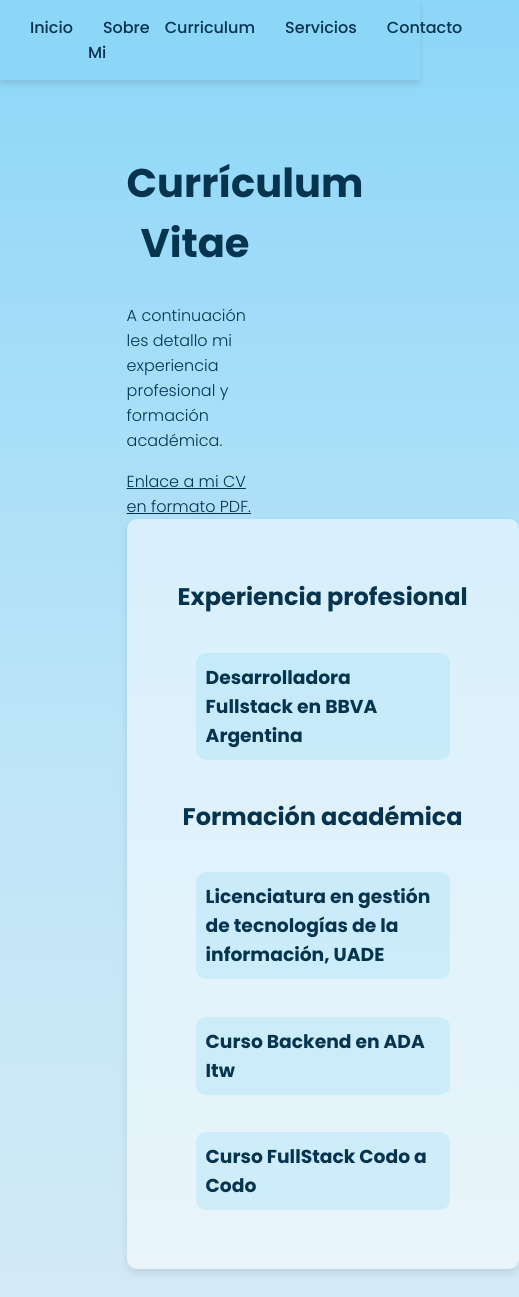
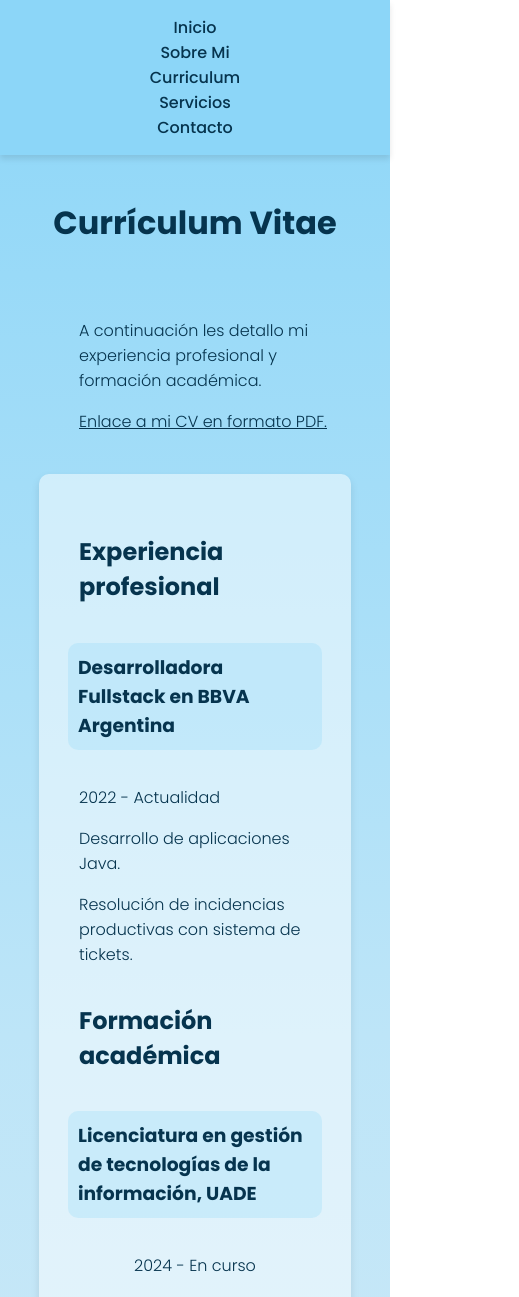
Before and after one commit to erikafarias/portfolio, a plain HTML site: page pages/resume.html in a window 390 px wide. Shown: the top 1297 px of the page, 519 px wide, since content can reach past the window. Drawn offline with Linux system fonts and the light colour scheme; a web font is replaced by a local one.

Commit message:
Responsive

```diff
--- a/pages/resume.html
+++ b/pages/resume.html
@@ -34,6 +34,7 @@
     </header>
     <main>
       <h1>Currículum Vitae</h1>
+      <div class="description-resume">
         <p>
           A continuación les detallo mi experiencia profesional y formación
           académica.
@@ -42,6 +43,8 @@
           href="https://drive.google.com/file/d/1XWT8hR12SZYZBUKrdtIC-agwJXl2d8mE/view?usp=sharing"
           >Enlace a mi CV en formato PDF.</a
         >
+      </div>
+
       <div class="card card-resume">
         <h2>Experiencia profesional</h2>
 
--- a/styles/style.css
+++ b/styles/style.css
@@ -1,4 +1,4 @@
-@import url('https://fonts.googleapis.com/css2?family=Playfair+Display:ital,wght@0,400..900;1,400..900&family=Poppins:ital,wght@0,100;0,200;0,300;0,400;0,500;0,600;0,700;0,800;0,900;1,100;1,200;1,300;1,400;1,500;1,600;1,700;1,800;1,900&display=swap');
+@import url('https://fonts.googleapis.com/css2?family=Poppins:ital,wght@0,100;0,200;0,300;0,400;0,500;0,600;0,700;0,800;0,900;1,100;1,200;1,300;1,400;1,500;1,600;1,700;1,800;1,900&display=swap');
 
 *{
     color: #06344e;
@@ -7,8 +7,9 @@
 
 body {
     background: linear-gradient(180deg,#8cd6f8, #bde5f8, #daecf5);
-    height: 100%;
-    margin: 0;
+    min-height: 100vh;
+    max-width: 100vw;
+    width: 100vw;
     margin: 0;
     padding: 0;
     font-family: "Poppins", sans-serif;
@@ -16,6 +17,30 @@ body {
     font-style: normal;
 }
 
+main {
+    min-height: 80vh;
+    width: auto;
+    margin: auto;
+    padding: 55px 0;
+}
+
+
+h1 {
+    font-size: 2.5rem;
+    text-align: center;
+    margin-bottom: 30px;
+}
+
+.card {
+    background-color: rgba(255, 255, 255, 0.5);
+    border-radius: 10px;
+    box-shadow: 0 4px 8px rgba(0, 0, 0, 0.1);
+    padding: 40px;
+    margin: auto;
+    width: 85%;
+    align-items: center;
+    justify-content: space-between;
+}
 
 nav {
     background-color: #8cd6f8;
@@ -32,6 +57,7 @@ nav ul {
     padding: 0;
     display: flex;
     justify-content: space-around;
+    width: 100%;
 }
 
 nav ul li {
@@ -48,27 +74,6 @@ nav ul li a {
 nav ul li a:hover {
     background-color: #daecf5;
     border-radius: 5px;
-}
-
-main{
-    padding: 15vh;
-}
-
-h1{
-    font-size: 2.5rem;
-    text-align: center;
-    margin-bottom: 30px;
-}
-
-.card{
-    background-color: rgba(255, 255, 255, 0.5);
-    border-radius: 10px;
-    box-shadow: 0 4px 8px rgba(0, 0, 0, 0.1);
-    padding: 40px;
-    max-width: 80vw;
-    width: 80vw;
-    align-items: center;
-    justify-content: space-between;
 }
 
 .image-index {
@@ -110,7 +115,6 @@ h1{
 
 .details {
     display: none;
-    margin-left: 20px;
 }
 
 .subtitle-resume:hover + .details {
@@ -120,6 +124,12 @@ h1{
 .card-contact {
     width: 60vw;
     margin: auto;
+}
+
+.description-resume{
+    padding: 40px;
+        margin: auto;
+        width: 85%;
 }
 
 form {
@@ -161,7 +171,6 @@ button:hover {
 }
 
 footer {
-    max-width: 100vw;
     width: 100%;
     background-color: #6ecaf5;
     color: #06344e;
@@ -170,6 +179,7 @@ footer {
     display: flex;
     flex-direction: row;
     justify-content: space-between;
+    bottom: 0;
 }
 
 footer p{
@@ -189,3 +199,46 @@ footer a:hover {
 footer i {
     margin-right: 8px;
 }
+
+@media (max-width: 760px){
+
+main {
+    width: 80vw;
+    padding: 20% 0;
+    margin: auto;
+    margin-top: 100px;
+}
+
+h1 {
+    font-size: 2rem;
+    text-align: center;
+    margin-bottom: 15px;
+}
+
+nav{
+    padding: 15px 0;
+}
+
+nav ul{
+    flex-direction: column;
+    margin: auto;
+    align-items: center;
+    padding: 0;
+}
+
+.card{
+    flex-direction: column;
+    margin: auto;
+    width: auto;
+}
+
+.details {
+    display: block;
+}
+
+footer{
+    flex-direction: column;
+}
+
+
+}
```
Lines whose indentation alone changed are shown as unchanged.
